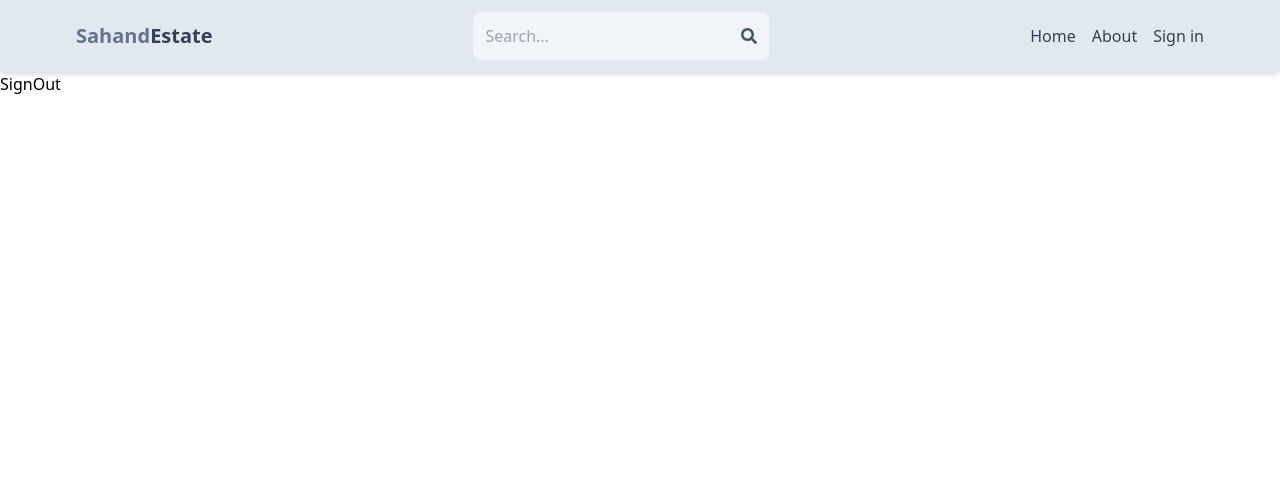
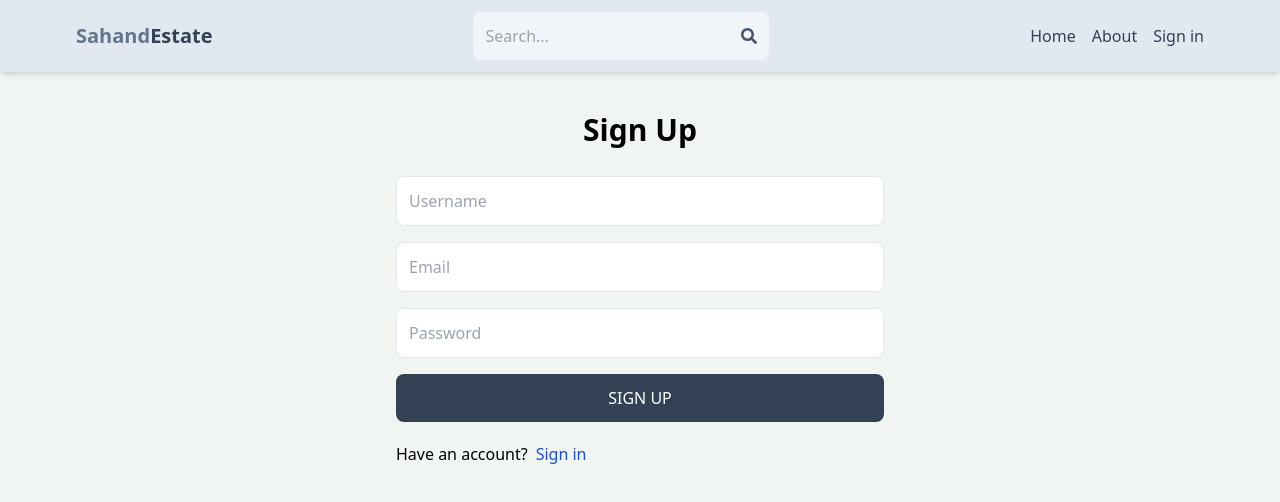
Before and after one commit to AshwaniPandey0805/mern-estate, a React (Vite) app in the folder client/: page /sign-up in a window 1280 px wide. Shown: the top 502 px of the page. Built offline with nearby package versions, Linux system fonts and the light colour scheme.

Commit message:
added sign up functionality.

```diff
--- a/client/src/index.css
+++ b/client/src/index.css
@@ -1,3 +1,7 @@
 @tailwind base;
 @tailwind components;
 @tailwind utilities;
+
+body{
+    background-color: rgb(241, 245, 241);
+}
--- a/client/src/pages/SignUp.jsx
+++ b/client/src/pages/SignUp.jsx
@@ -1,7 +1,84 @@
-import React from "react";
+import React, { useState } from "react";
+import { Link, useNavigate } from "react-router";
 
-function SignUp() {
-  return <div>SignOut</div>;
+export default function SignUp() {
+  const [formData, setFormData] = useState({});
+  const [error, setError] = useState(null);
+  const [lodaing, setLodaing] = useState(false);
+  const navigate = useNavigate();
+
+  const handleFormData = (e) => {
+    setFormData({
+      ...formData,
+      [e.target.id]: e.target.value,
+    });
+  };
+
+  const handleFormSubmit = async (e) => {
+    e.preventDefault();
+    try {
+      setLodaing(true);
+      const res = await fetch("/api/auth/signup", {
+        method: "POST",
+        headers: {
+          "Content-Type": "application/json",
+        },
+        body: JSON.stringify(formData),
+      });
+      const data = await res.json();
+      if (data.succcess === false) {
+        setLodaing(false);
+        setError(data.message);
+        return;
+      }
+      setLodaing(false);
+      setError(null);
+      navigate("/sign-in");
+    } catch (error) {
+      setLodaing(false);
+      setError(error.message);
+    }
+  };
+
+  return (
+    <div className="p-3 max-w-lg mx-auto">
+      <h1 className="text-3xl text-center font-semibold my-7">Sign Up</h1>
+      <form onSubmit={handleFormSubmit} className="flex flex-col gap-4">
+        <input
+          type="text"
+          placeholder="Username"
+          className="border p-3 rounded-lg"
+          id="username"
+          onChange={handleFormData}
+        />
+        <input
+          type="email"
+          placeholder="Email"
+          className="border p-3 rounded-lg"
+          id="email"
+          onChange={handleFormData}
+        />
+        <input
+          type="password"
+          placeholder="Password"
+          className="border p-3 rounded-lg"
+          id="password"
+          onChange={handleFormData}
+        />
+        <button
+          disabled={lodaing}
+          className="bg-slate-700 text-white p-3 rounded-lg uppercase hover:opacity-95 disabled:opacity-80"
+        >
+          {lodaing ? "Loading..." : "Sign Up"}
+        </button>
+      </form>
+      <div className="flex gap-2 mt-5">
+        <p>Have an account?</p>
+        <Link to="/sign-in">
+          <span className="text-blue-700">Sign in</span>
+        </Link>
+      </div>
+      {error && <p className="text-red-500 mt-5">{error}</p>}
+    </div>
+  );
 }
-
-export default SignUp;
--- a/client/vite.config.js
+++ b/client/vite.config.js
@@ -1,8 +1,16 @@
-/** @type {import('tailwindcss').Config} */
-export default {
-    content: ["./src/**/*.{html,js}"],
-    theme: {
-        extend: {},
+import { defineConfig } from 'vite';
+import react from '@vitejs/plugin-react-swc';
+
+// https://vitejs.dev/config/
+export default defineConfig({
+  server: {
+    proxy: {
+      '/api': {
+        target: 'http://localhost:3000',
+        secure: false,
+      },
     },
-    plugins: [],
-}
+  },
+
+  plugins: [react()],
+});
```
Also changed, not shown: 2 other files (tests, documents, lock files or other folders).
